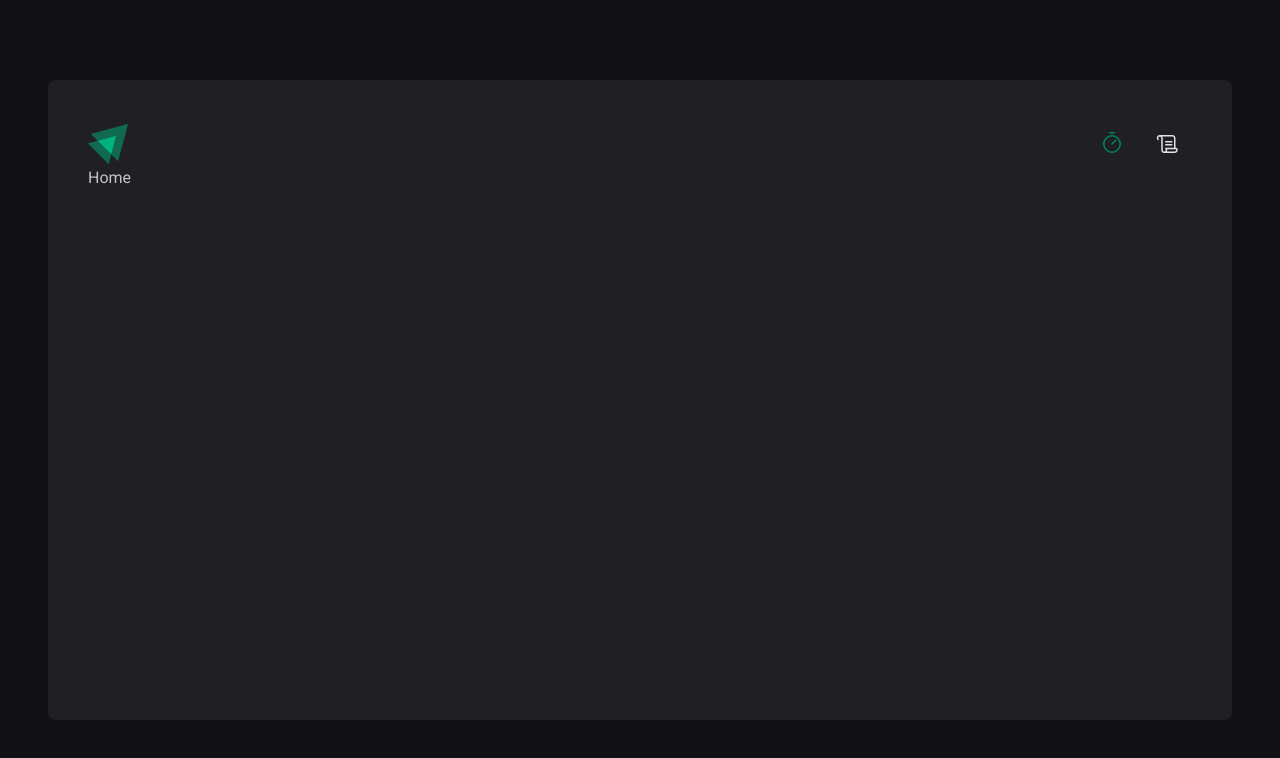
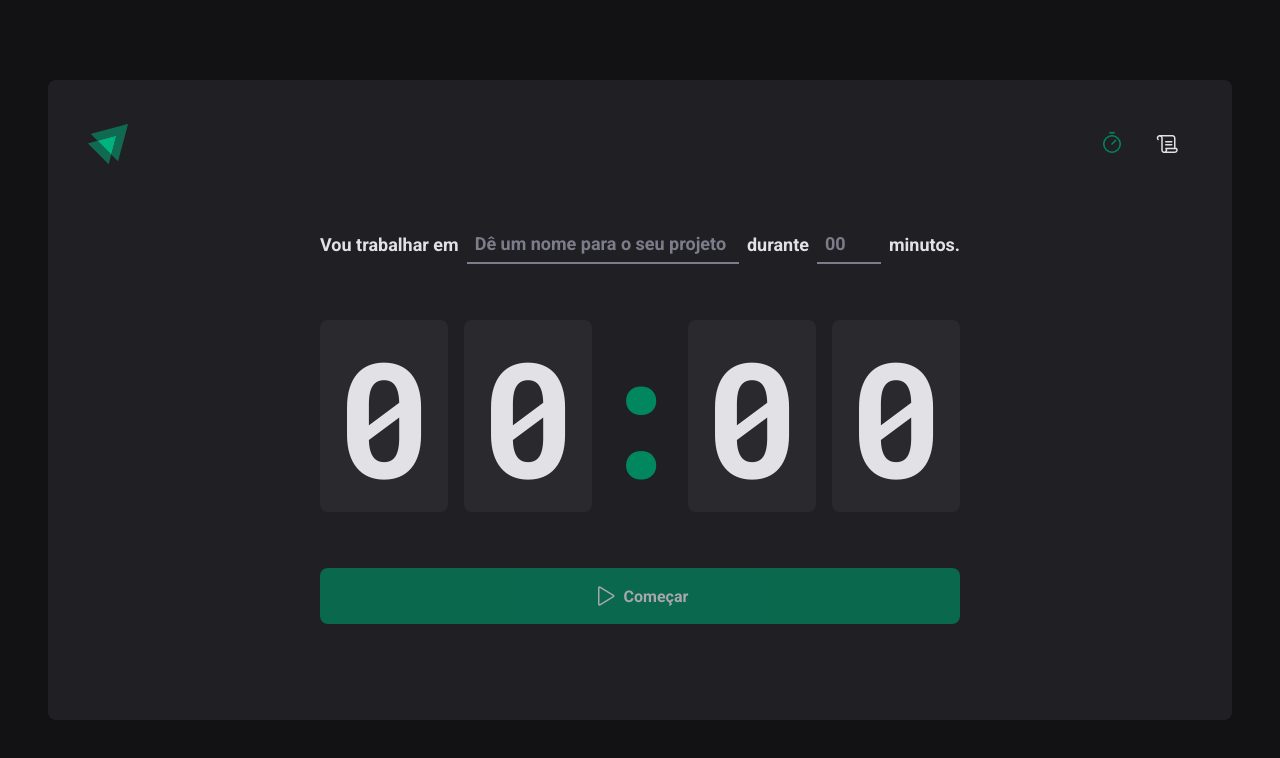
Before and after one commit to yuricavalini/ignite-timer, a React (Vite) app: page / in a window 1280 px wide. Shown: the top 758 px of the page. Built offline with nearby package versions, Linux system fonts and the light colour scheme.

Commit message:
feat(ignite-timer): add home page style

```diff
--- a/src/pages/Home.tsx
+++ /dev/null
@@ -1,5 +0,0 @@
-export function Home() {
-  return (
-    <div>Home</div>
-  );
-}
--- /dev/null
+++ b/src/pages/Home/index.tsx
@@ -0,0 +1,60 @@
+import { Play } from 'phosphor-react';
+
+import {
+  CountdownContainer, FormContainer, HomeContainer,
+  MinutesAmountInput, Separator, StartCountdownButton, TaskInput,
+} from './styles';
+
+export function Home() {
+  return (
+    <HomeContainer>
+      <form action="">
+        <FormContainer>
+          <label htmlFor="taskId">
+            Vou trabalhar em
+          </label>
+          <TaskInput
+            type="text"
+            id="taskId"
+            list="task-suggestions"
+            placeholder="Dê um nome para o seu projeto"
+          />
+
+          <datalist id="task-suggestions">
+            <option value="Projeto 1" aria-label="Projeto 1" />
+            <option value="Projeto 2" aria-label="Projeto 2" />
+            <option value="Projeto 3" aria-label="Projeto 3" />
+            <option value="Banana" aria-label="Banana" />
+          </datalist>
+
+          <label htmlFor="minutesAmount">
+            durante
+          </label>
+          <MinutesAmountInput
+            type="number"
+            id="minutesAmount"
+            placeholder="00"
+            step={5}
+            min={5}
+            max={60}
+          />
+
+          <span>minutos.</span>
+        </FormContainer>
+
+        <CountdownContainer>
+          <span>0</span>
+          <span>0</span>
+          <Separator>:</Separator>
+          <span>0</span>
+          <span>0</span>
+        </CountdownContainer>
+
+        <StartCountdownButton disabled type="submit">
+          <Play size={24} />
+          Começar
+        </StartCountdownButton>
+      </form>
+    </HomeContainer>
+  );
+}
--- /dev/null
+++ b/src/pages/Home/styles.ts
@@ -0,0 +1,115 @@
+import styled from 'styled-components';
+
+export const HomeContainer = styled.main`
+  flex: 1;
+
+  display: flex;
+  flex-direction: column;
+  align-items: center;
+  justify-content: center;
+
+  form {
+    display: flex;
+    flex-direction: column;
+    align-items: center;
+    gap: 3.5rem;
+  }
+`;
+
+export const FormContainer = styled.div`
+  width: 100%;
+  display: flex;
+  align-items: center;
+  justify-content: center;
+  gap: 0.5rem;
+  color: ${(props) => props.theme['gray-100']};
+  font-size: 1.125rem;
+  font-weight: bold;
+  flex-wrap: wrap;
+`;
+
+const BaseInput = styled.input`
+  background: transparent;
+  height: 2.5rem;
+  border: 0;
+  border-bottom: 2px solid ${(props) => props.theme['gray-500']};
+  font-weight: bold;
+  font-size: 1.125rem;
+  padding: 0 0.5rem;
+  color: ${(props) => props.theme['gray-100']};
+
+  &:focus {
+    box-shadow: none;
+    border-color: ${(props) => props.theme['green-500']};
+  }
+
+  &::placeholder {
+    color: ${(props) => props.theme['gray-500']};
+  }
+`;
+
+export const TaskInput = styled(BaseInput)`
+  flex: 1;
+
+  &::-webkit-calendar-picker-indicator {
+    display: none !important;
+  }
+`;
+
+export const MinutesAmountInput = styled(BaseInput)`
+  width: 4rem;
+`;
+
+export const CountdownContainer = styled.div`
+  font-family: 'Roboto Mono', monospace;
+  font-size: 10rem;
+  line-height: 8rem;
+  color: ${(props) => props.theme['gray-100']};
+
+  display: flex;
+  gap: 1rem;
+
+  span {
+    background: ${(props) => props.theme['gray-700']};
+    padding: 2rem 1rem;
+    border-radius: 8px;
+  }
+`;
+
+export const Separator = styled.div`
+  padding: 2rem 0;
+  color: ${(props) => props.theme['green-500']};
+
+  width: 4rem;
+  overflow: hidden;
+  display: flex;
+  justify-content: center;
+`;
+
+export const StartCountdownButton = styled.button`
+  width: 100%;
+  border: 0;
+  padding: 1rem;
+  border-radius: 8px;
+
+  display: flex;
+  align-items: center;
+  justify-content: center;
+
+  gap: 0.5rem;
+  font-weight: bold;
+
+  cursor: pointer;
+
+  background: ${(props) => props.theme['green-500']};
+  color: ${(props) => props.theme['gray-100']};
+
+  &:disabled {
+    opacity: 0.7;
+    cursor: not-allowed;
+  }
+
+  &:not(:disabled ):hover {
+    background: ${(props) => props.theme['green-700']};
+  }
+`;
--- a/src/styles/global.ts
+++ b/src/styles/global.ts
@@ -15,6 +15,7 @@
   body {
     background: ${(props) => props.theme['gray-900']};
     color: ${(props) => props.theme['gray-300']};
+    -webkit-font-smoothing: antialiased;
   }
 
   body, input, textarea, button {
```
Also changed, not shown: .eslintrc.json.
